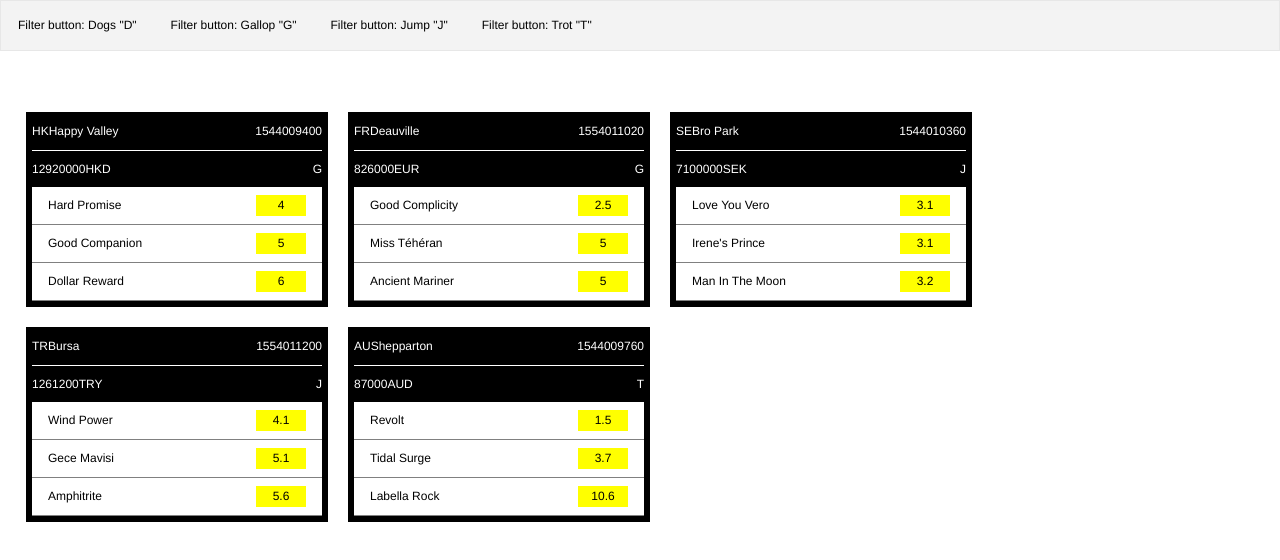
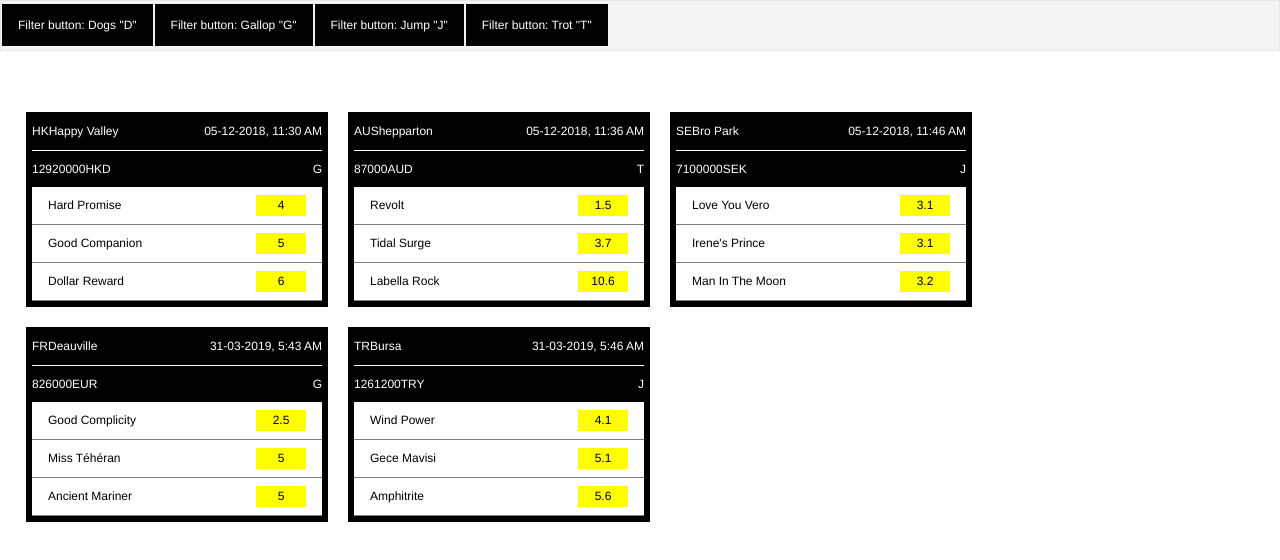
Before and after one commit to samczar/horseRacingJs, a React app: page / in a window 1280 px wide. Shown: the top 560 px of the page. Built offline with nearby package versions, Linux system fonts and the light colour scheme; the HTML template or start-up script is replaced by a standard one.

Commit message:
state-persist, independent-filter sorting, date-conversion

```diff
--- a/package.json
+++ b/package.json
@@ -24,6 +24,7 @@
     "react-redux": "^6.0.1",
     "redux": "^4.0.1",
     "redux-logger": "^3.0.6",
+    "redux-persist": "^5.10.0",
     "redux-thunk": "^2.3.0"
   },
   "devDependencies": {
--- a/src/components/NextRace.js
+++ b/src/components/NextRace.js
@@ -3,15 +3,46 @@ import { connect } from "react-redux";
 import { loadData } from "../redux/action";
 
 class NextRace extends Component {
-  componentWillMount() {
+  componentDidMount() {
     this.props.loadData();
   }
-  filterItems(arr, query) {
-    return arr.filter(el => el.toLowerCase().indexOf(query.toLowerCase()) > -1);
+
+  convertTimestamp(timestamp) {
+    var d = new Date(timestamp * 1000), // Convert the passed timestamp to milliseconds
+      yyyy = d.getFullYear(),
+      mm = ("0" + (d.getMonth() + 1)).slice(-2), // Months are zero based. Add leading 0.
+      dd = ("0" + d.getDate()).slice(-2), // Add leading 0.
+      hh = d.getHours(),
+      h = hh,
+      min = ("0" + d.getMinutes()).slice(-2), // Add leading 0.
+      ampm = "AM",
+      time;
+
+    if (hh > 12) {
+      h = hh - 12;
+      ampm = "PM";
+    } else if (hh === 12) {
+      h = 12;
+      ampm = "PM";
+    } else if (hh == 0) {
+      h = 12;
+    }
+
+    // ie: 2013-02-18, 8:35 AM
+    time = dd + "-" + mm + "-" + yyyy + ", " + h + ":" + min + " " + ampm;
+
+    return time;
   }
 
   renderList() {
+    const {
+      appState: { filter }
+    } = this.props;
     return this.props.appState.data
+      .filter(el => {
+        if (filter.length === 0) return true;
+        return filter.includes(el.race_type.toUpperCase());
+      })
       .sort((a, b) => {
         var raceA = a.race_type.toUpperCase(); // ignore upper and lowercase
         var raceB = b.race_type.toUpperCase(); // ignore upper and lowercase
@@ -26,6 +57,31 @@ class NextRace extends Component {
         // names must be equal
         return 0;
       })
+      .sort((a, b) => {
+        var date1 = a.post_time;
+        var date2 = b.post_time;
+
+        if (date1 < date2) {
+          return -1;
+        }
+        if (date2 > date1) {
+          return 1;
+        }
+
+        // names must be equal
+        return 0;
+      })
+      .sort((a, b) => {
+        var purse1 = a.purse.amount;
+        var purse2 = a.purse.amount;
+
+        if (purse1 < purse2) {
+          return -1;
+        }
+        if (purse2 > purse1) {
+          return 1;
+        }
+      })
       .map(data => {
         return (
           <div className="next_race" key={data.id_race}>
@@ -36,7 +92,9 @@ class NextRace extends Component {
                     <span>{data.event.country}</span>
                     <span>{data.event.title}</span>
                   </div>
-                  <div className="second">{data.post_time}</div>
+                  <div className="second">
+                    {this.convertTimestamp(data.post_time)}
+                  </div>
                 </div>
                 <div className="second_layer">
                   <div className="third">
@@ -71,64 +129,7 @@ class NextRace extends Component {
         data: {}
       }
     } = this.props;
-    if (this.props.selected_race.length === 0) {
-      return <div>{this.renderList()}</div>;
-    } else if (this.props.selected_race.length !== 0) {
-      // return <div>{this.props.selected_race}</div>;
-      return this.props.appState.data
-        .sort((a, b) => {
-          var raceA = a.race_type.toUpperCase(); // ignore upper and lowercase
-          var raceB = b.race_type.toUpperCase(); // ignore upper and lowercase
-
-          if (raceA < raceB) {
-            return -1;
-          }
-          if (raceA > raceB) {
-            return 1;
-          }
-
-          // names must be equal
-          return 0;
-        })
-        .filter(val => val.race_type === this.props.selected_race)
-        .map(data => {
-          return (
-            <div className="next_race" key={data.id_race}>
-              <div className="next_container">
-                <div className="next_top">
-                  <div className="first_layer">
-                    <div className="first">
-                      <span>{data.event.country}</span>
-                      <span>{data.event.title}</span>
-                    </div>
-                    <div className="second">{data.post_time}</div>
-                  </div>
-                  <div className="second_layer">
-                    <div className="third">
-                      <span>{data.num_runners}</span>
-                      <span>
-                        {data.purse.amount}
-                        {data.purse.currency}
-                      </span>
-                    </div>
-                    <div className="fourth">{data.race_type}</div>
-                  </div>
-                </div>
-                <div className="next_body">
-                  <ul>
-                    {data.runners.map(runner => (
-                      <li key={runner.id_runner}>
-                        <span className="runners">{runner.name}</span>
-                        <span className="odds">{runner.odds}</span>
-                      </li>
-                    ))}
-                  </ul>
-                </div>
-              </div>
-            </div>
-          );
-        });
-    }
+    return <div>{this.renderList()}</div>;
   }
 }
 function mapStateToProps(state) {
--- a/src/components/RaceTypeFilter.js
+++ b/src/components/RaceTypeFilter.js
@@ -4,12 +4,18 @@ import { selectRace } from "../redux/action";
 import { bindActionCreators } from "redux";
 
 class RaceTypeFilter extends Component {
-  componentWillMount() {}
   renderList() {
+    const {
+      appState: { filter }
+    } = this.props;
+
     return this.props.activerace.map(racetype => {
       return (
         <li key={this.props.activerace.indexOf(racetype) + 1}>
-          <a className="" onClick={() => this.props.selectRace(racetype)}>
+          <a
+            className={"active"}
+            onClick={() => this.props.selectRace(racetype.race_type)}
+          >
             {racetype.discription} "{racetype.race_type}"
           </a>
         </li>
@@ -38,9 +44,12 @@ function mapStateToProps(state) {
   //Whatever is returned will show up as props
   //inside of RaceType
   console.log("active", state);
-  return {
-    activerace: state.activerace
-  };
+  return { ...state };
+  // return {
+
+  //   activerace: state.activerace,
+  //   selected_race: state.selected_race
+  // };
 }
 //promote ActiveType from a component to a container - it needs to know about
 //this new dispatch method, selectRace. Make it available as a props.
--- a/src/index.jsx
+++ b/src/index.jsx
@@ -2,11 +2,14 @@ import React from "react";
 import ReactDOM from "react-dom";
 import { Provider } from "react-redux";
 import App from "./components/App.js";
-import { store } from "./redux/store";
+import { store, persistor } from "./redux/store";
+import { PersistGate } from "redux-persist/integration/react";
 
 ReactDOM.render(
   <Provider store={store}>
-    <App />
+    <PersistGate loading={null} persistor={persistor}>
+      <App />
+    </PersistGate>
   </Provider>,
   document.getElementById("root")
 );
--- a/src/redux/action.js
+++ b/src/redux/action.js
@@ -3,6 +3,7 @@ import { baseLink } from "../components/apis/datasource";
 export const SHOW_ALL = "SHOW_ALL";
 export const SELECT_RACE = "SELECT_RACE";
 export const DISPLAY_TIME = "DISPLAY_TIME";
+export const ACTIVE = "ACTIVE";
 export const SET_VISIBILITY_FILTER = "SET_VISIBILITY_FILTER";
 export const LOAD_DATA_SUCCESS = "LOAD_DATA_SUCCESS";
 export const LOAD_DATA_REQUEST = "LOAD_DATA_REQUEST";
@@ -27,12 +28,19 @@ export function loadData(params) {
 }
 
 export function selectRace(race) {
-  // console.log("A race has being selected", race.race_type);
-  //selectRace is an action creator it needs to return
-  // an object with a type property
-  console.log("race", race.race_type);
-  return {
-    type: SELECT_RACE,
-    payload: race.race_type
+  return function(dispatch, getStore) {
+    const { filter } = getStore().appState;
+    let hold = [];
+    if (filter.includes(race)) {
+      hold = filter.filter(el => el !== race);
+    } else {
+      hold = [...new Set([...filter, race])];
+    }
+    return dispatch({
+      type: SELECT_RACE,
+      payload: hold
+    });
   };
 }
+
+export function active(activate) {}
--- a/src/redux/reducers.js
+++ b/src/redux/reducers.js
@@ -8,6 +8,7 @@ import {
 const initialState = {
   isLoading: false,
   data: [],
+  filter: [],
   error: false
 };
 //Race Reducer
@@ -19,6 +20,8 @@ export function appState(state = initialState, action) {
       return { ...state, data: action.payload, isLoading: false };
     case LOAD_DATA_FAILURE:
       return { ...state, error: true, isLoading: false };
+    case SELECT_RACE:
+      return { ...state, filter: action.payload };
     default:
       return state;
   }
@@ -33,11 +36,3 @@ export function activeRaceReducers() {
     { race_type: "T", discription: "Filter button: Trot" }
   ];
 }
-//Made it an array to hold active states independently
-export function reducer_active_race(state = [], action) {
-  switch (action.type) {
-    case SELECT_RACE:
-      return action.payload;
-  }
-  return state;
-}
--- a/src/redux/store.js
+++ b/src/redux/store.js
@@ -2,12 +2,25 @@ import { combineReducers, createStore, applyMiddleware } from "redux";
 import thunk from "redux-thunk";
 import logger from "redux-logger";
 import { appState, activeRaceReducers, reducer_active_race } from "./reducers";
+import { persistStore, persistReducer } from "redux-persist";
+import storage from "redux-persist/lib/storage"; // defaults to localStorage for web and AsyncStorage for react-native
 
+import autoMergeLevel2 from "redux-persist/lib/stateReconciler/autoMergeLevel2";
 //add more reducers here
 const rootReducer = combineReducers({
   appState,
-  activerace: activeRaceReducers,
-  selected_race: reducer_active_race
+  activerace: activeRaceReducers
 });
 
-export const store = createStore(rootReducer, applyMiddleware(thunk, logger));
+const persistConfig = {
+  key: "root",
+  storage: storage,
+  stateReconciler: autoMergeLevel2 // see "Merge Process" section for details.
+};
+const persistedReducer = persistReducer(persistConfig, rootReducer);
+
+export const store = createStore(
+  persistedReducer,
+  applyMiddleware(thunk, logger)
+);
+export const persistor = persistStore(store);
```
Also changed, not shown: 1 other file (tests, documents, lock files or other folders).
